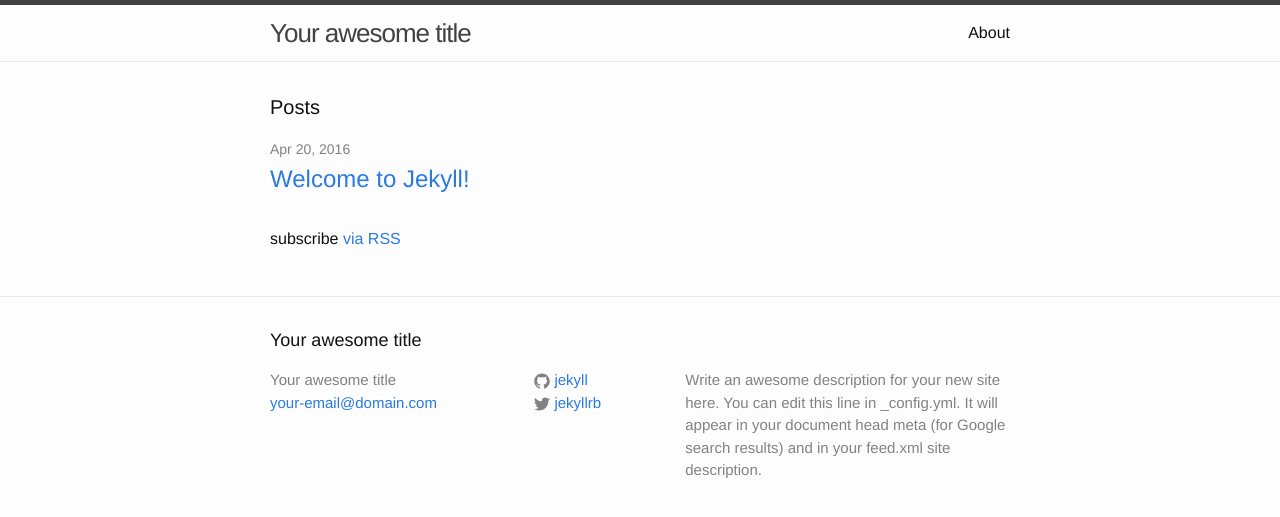
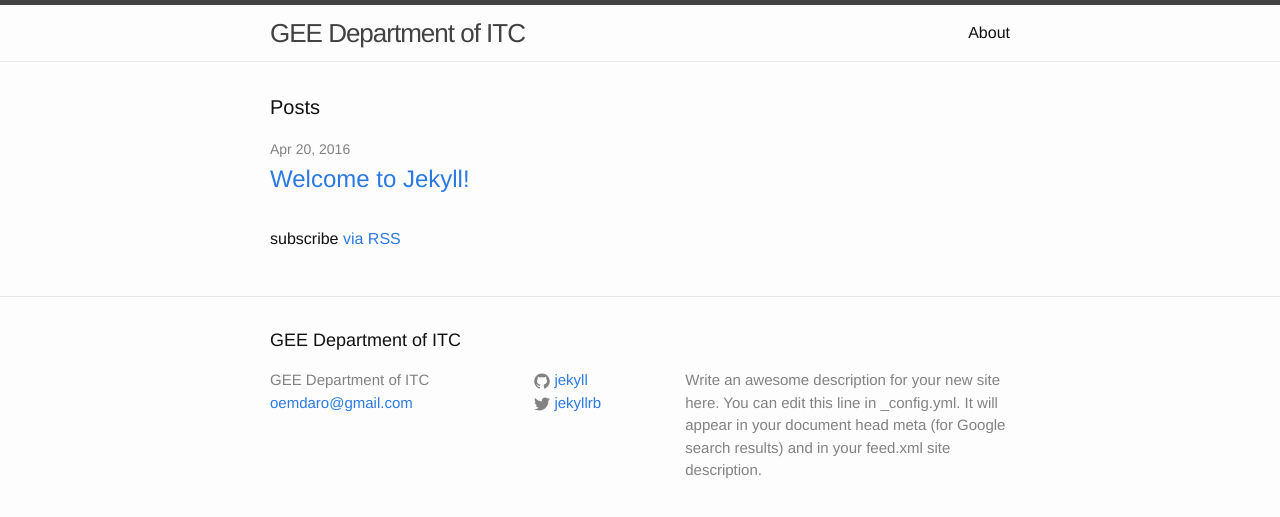
Before and after one commit to gee-itc/gee-itc.github.io, a Jekyll site: the page built from index.html, in a window 1280 px wide. Shown: the top 517 px of the page. Built offline with Jekyll 4.4.1, drawn with Linux system fonts in a browser that asks for light colours.

Commit message:
Update site title

```diff
--- a/_config.yml
+++ b/_config.yml
@@ -6,8 +6,8 @@
 # 'jekyll serve'. If you change this file, please restart the server process.
 
 # Site settings
-title: Your awesome title
-email: your-email@domain.com
+title: GEE Department of ITC
+email: oemdaro@gmail.com
 description: > # this means to ignore newlines until "baseurl:"
   Write an awesome description for your new site here. You can edit this
   line in _config.yml. It will appear in your document head meta (for
```
